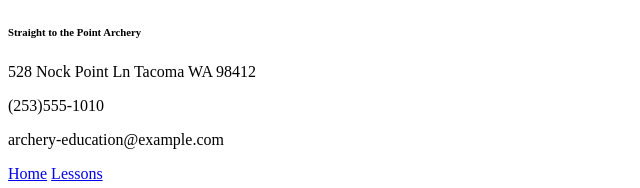
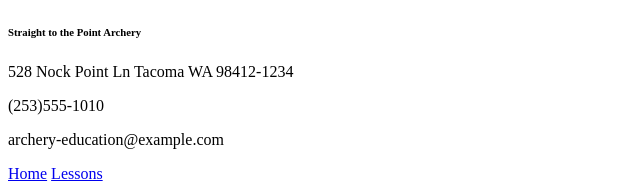
Before and after one commit to Jacqueline-Leung/archery, a plain HTML site: page index.html in a window 1280 px wide. Shown: the part 2440-2628 px from the top of the page, 0-640 px from the left. Drawn offline with Linux system fonts and the light colour scheme.

Commit message:
modify contents

```diff
--- a/index.html
+++ b/index.html
@@ -45,7 +45,7 @@
       <img src="https://raw.githubusercontent.com/UWFront-End-Cert/html100/master/lesson07-styleguide/styleguide%20design%20elements/footerImage.jpg" alt="footer image">
       <img src="https://raw.githubusercontent.com/UWFront-End-Cert/html100/master/lesson07-styleguide/styleguide%20design%20elements/archeryAcademy-logo-white.png" alt="logo">
       <h6>Straight to the Point Archery</h6>
-      <p>528 Nock Point Ln Tacoma WA 98412</p>
+      <p>528 Nock Point Ln Tacoma WA 98412-1234</p>
       <p>(253)555-1010</p>
       <p>archery-education@example.com</p>
       <nav>
```
